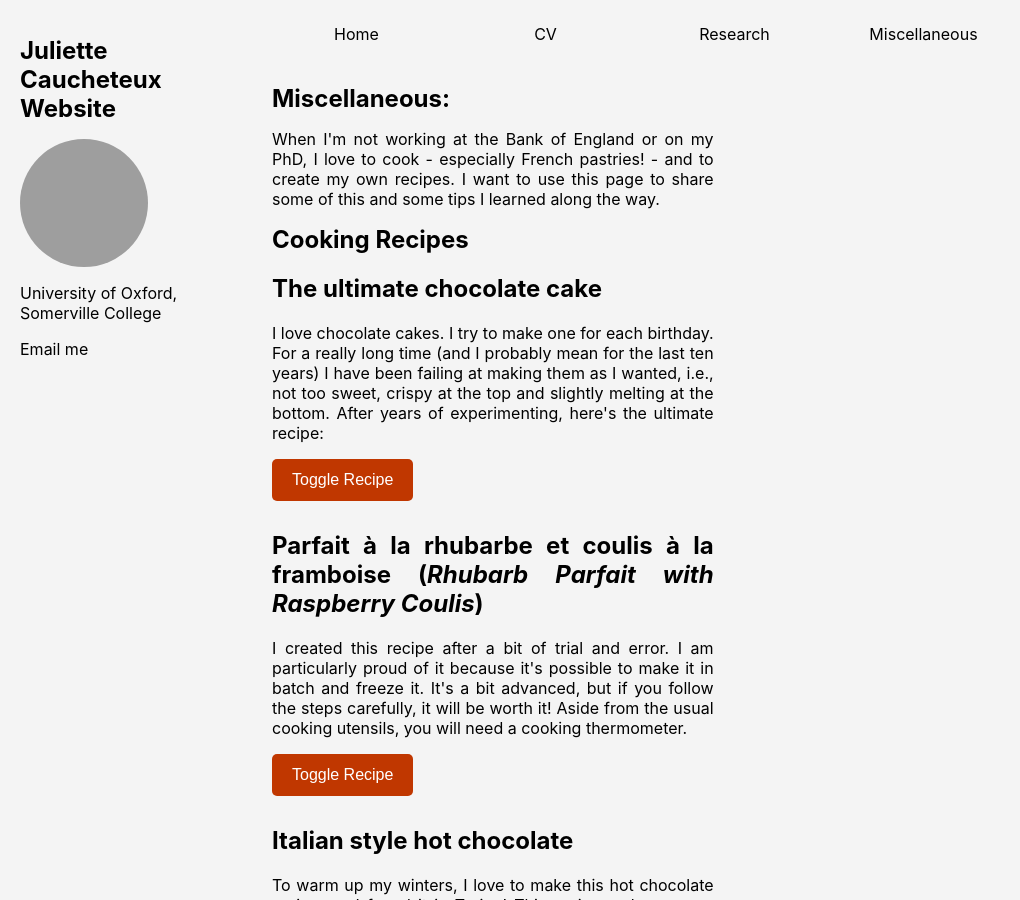
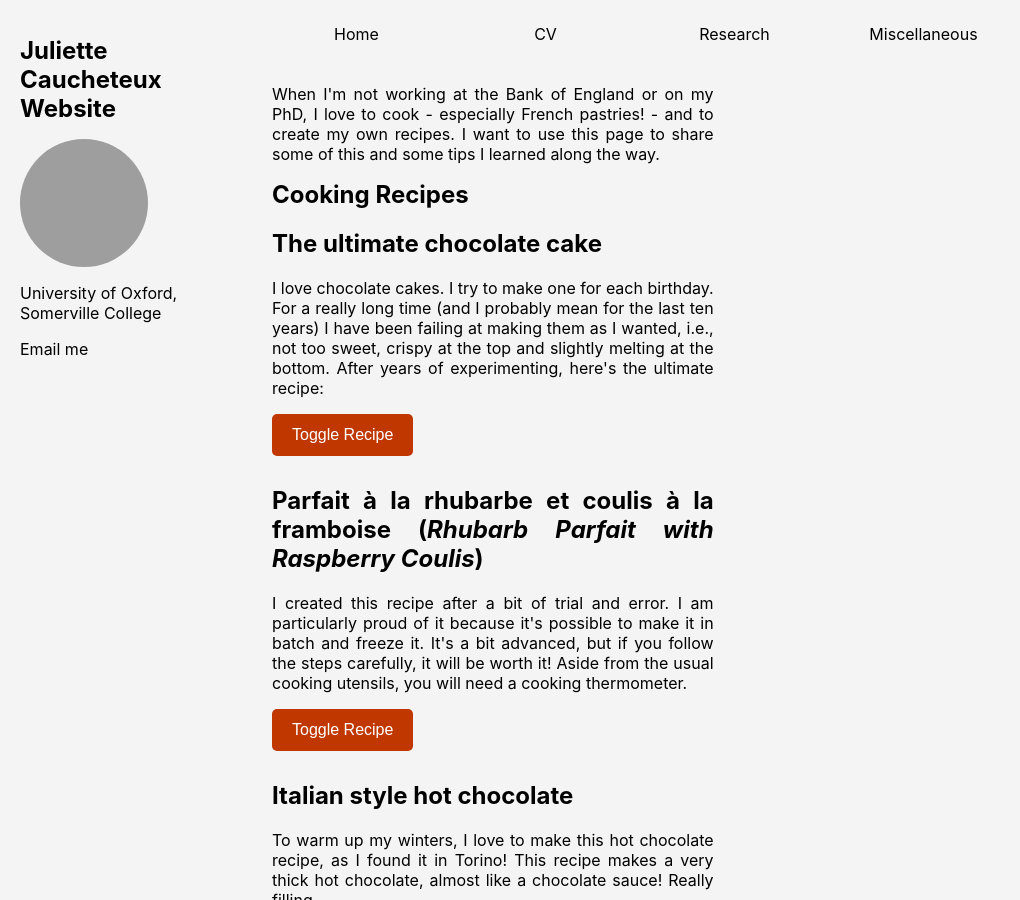
Before and after one commit to JulietteCx/juliettecx.github.io, a Jekyll site: the page built from _pages/miscellaneous.html, in a window 1280 px wide and 900 px high. Shown: the whole window, without its empty margins (0-1020 px from the left). Built offline with Jekyll 4.4.1, drawn with Linux system fonts in a browser that asks for light colours; grey boxes are pictures that could not be loaded.

Commit message:
Update miscellaneous.html

```diff
--- a/_pages/miscellaneous.html
+++ b/_pages/miscellaneous.html
@@ -39,7 +39,6 @@ author_profile: true
 </head>
 <body>
     <div class="container">
-        <h1> Miscellaneous: </h1>
         <p>When I'm not working at the Bank of England or on my PhD, I love to cook - especially French pastries! - and to create my own recipes. I want to use this page to share some of this and some tips I learned along the way.</p>
         <h1> Cooking Recipes </h1>
             <!-- Chocolate Cake Recipe -->
```
